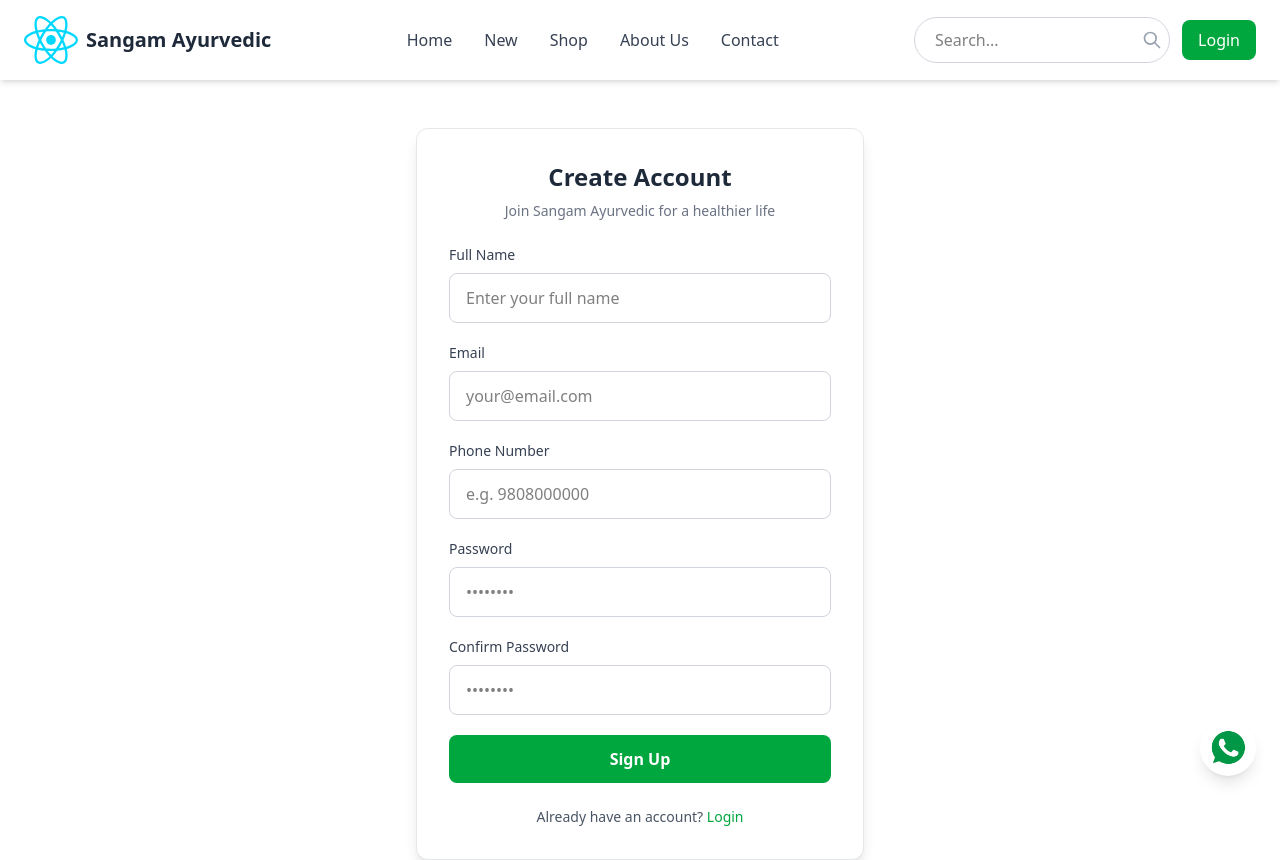
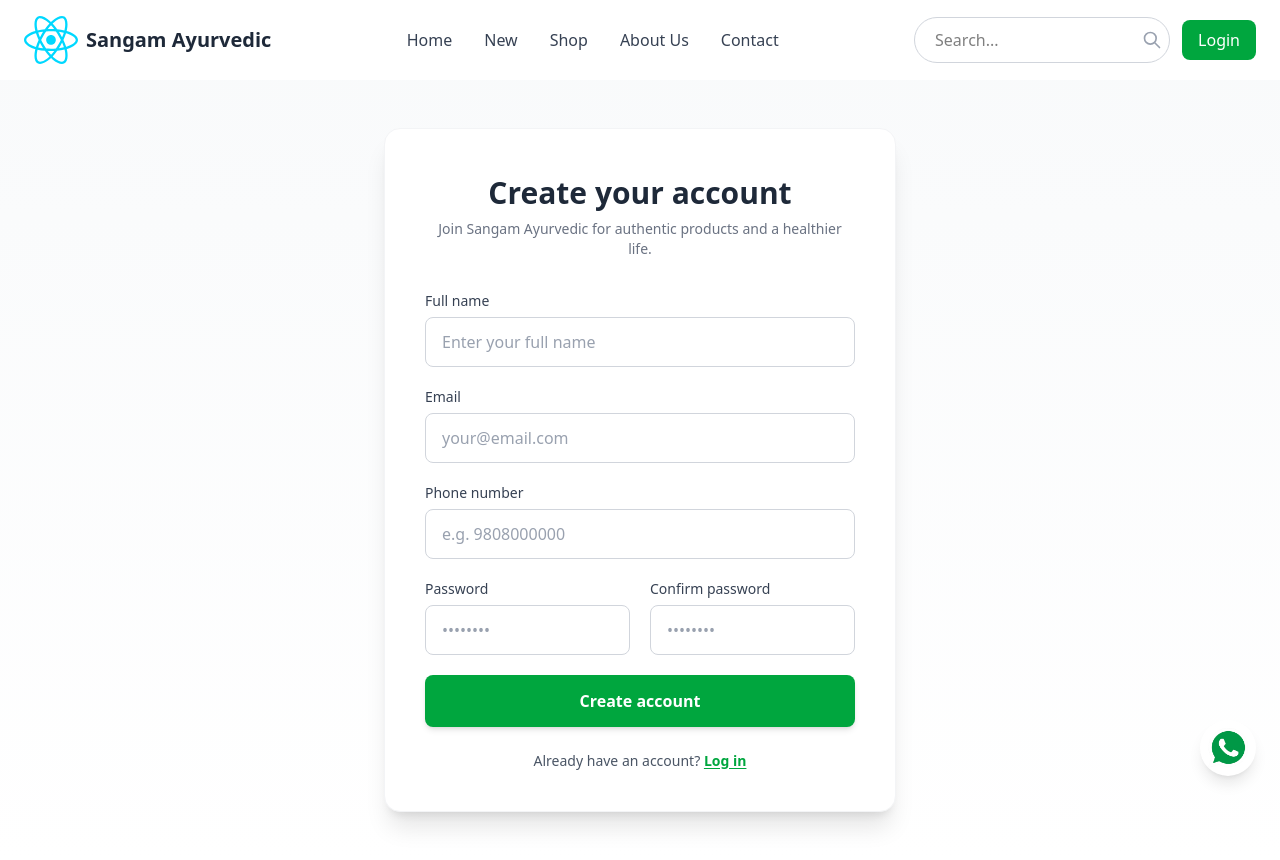
Before and after one commit to Nivesh26/Sangam-Ayurvedic-Shop, a React (Vite) app in the folder Frontend/: page /signup in a window 1280 px wide. Shown: the top 860 px of the page. Built offline with nearby package versions, Linux system fonts and the light colour scheme.

Commit message:
Update Userlogin and UserSignup components for improved navigation and layout consistency, including link correction for signup and enhanced styling for the signup form.

```diff
--- a/Frontend/src/Logins/UserSignup.tsx
+++ b/Frontend/src/Logins/UserSignup.tsx
@@ -38,20 +38,25 @@ const UserSignup = () => {
     <div className="min-h-screen flex flex-col bg-white">
       <Header />
 
-      <main className="flex-1 flex items-center justify-center py-12 px-4">
-        <section className="w-full max-w-md">
-          <div className="bg-white rounded-xl shadow-lg border border-gray-200 p-8">
-            <h1 className="text-2xl font-bold text-gray-800 text-center mb-2">
-              Create Account
+      <main className="flex-1 flex items-center justify-center py-12 px-4 bg-gradient-to-b from-gray-50 to-white">
+        <section className="w-full max-w-lg">
+          <div className="bg-white rounded-2xl shadow-xl border border-gray-100 overflow-hidden">
+            {/* Header strip */}
+            <div className="h-1.5 w-full " />
+            <div className="p-8 md:p-10">
+              <div className="text-center mb-8">
+                <h1 className="text-2xl md:text-3xl font-bold text-gray-800 mb-2">
+                  Create your account
                 </h1>
-            <p className="text-gray-500 text-sm text-center mb-6">
-              Join Sangam Ayurvedic for a healthier life
+                <p className="text-gray-500 text-sm">
+                  Join Sangam Ayurvedic for authentic products and a healthier life.
                 </p>
+              </div>
 
               <form onSubmit={handleSubmit} className="space-y-5">
                 <div>
-                <label htmlFor="fullName" className="block text-sm font-medium text-gray-700 mb-2">
-                  Full Name
+                  <label htmlFor="fullName" className="block text-sm font-medium text-gray-700 mb-1.5">
+                    Full name
                   </label>
                   <input
                     type="text"
@@ -61,11 +66,11 @@ const UserSignup = () => {
                     onChange={handleChange}
                     required
                     placeholder="Enter your full name"
-                  className="w-full px-4 py-3 border border-gray-300 rounded-lg focus:outline-none focus:ring-2 focus:ring-green-500 focus:border-green-500 transition-colors"
+                    className="w-full px-4 py-3 border border-gray-300 rounded-lg focus:outline-none focus:ring-2 focus:ring-green-500 focus:border-green-500 transition-colors placeholder-gray-400"
                   />
                 </div>
                 <div>
-                <label htmlFor="email" className="block text-sm font-medium text-gray-700 mb-2">
+                  <label htmlFor="email" className="block text-sm font-medium text-gray-700 mb-1.5">
                     Email
                   </label>
                   <input
@@ -76,12 +81,12 @@ const UserSignup = () => {
                     onChange={handleChange}
                     required
                     placeholder="your@email.com"
-                  className="w-full px-4 py-3 border border-gray-300 rounded-lg focus:outline-none focus:ring-2 focus:ring-green-500 focus:border-green-500 transition-colors"
+                    className="w-full px-4 py-3 border border-gray-300 rounded-lg focus:outline-none focus:ring-2 focus:ring-green-500 focus:border-green-500 transition-colors placeholder-gray-400"
                   />
                 </div>
                 <div>
-                <label htmlFor="phoneNumber" className="block text-sm font-medium text-gray-700 mb-2">
-                  Phone Number
+                  <label htmlFor="phoneNumber" className="block text-sm font-medium text-gray-700 mb-1.5">
+                    Phone number
                   </label>
                   <input
                     type="tel"
@@ -91,11 +96,12 @@ const UserSignup = () => {
                     onChange={handleChange}
                     required
                     placeholder="e.g. 9808000000"
-                  className="w-full px-4 py-3 border border-gray-300 rounded-lg focus:outline-none focus:ring-2 focus:ring-green-500 focus:border-green-500 transition-colors"
+                    className="w-full px-4 py-3 border border-gray-300 rounded-lg focus:outline-none focus:ring-2 focus:ring-green-500 focus:border-green-500 transition-colors placeholder-gray-400"
                   />
                 </div>
+                <div className="grid grid-cols-1 sm:grid-cols-2 gap-5">
                   <div>
-                <label htmlFor="password" className="block text-sm font-medium text-gray-700 mb-2">
+                    <label htmlFor="password" className="block text-sm font-medium text-gray-700 mb-1.5">
                       Password
                     </label>
                     <input
@@ -106,12 +112,12 @@ const UserSignup = () => {
                       onChange={handleChange}
                       required
                       placeholder="••••••••"
-                  className="w-full px-4 py-3 border border-gray-300 rounded-lg focus:outline-none focus:ring-2 focus:ring-green-500 focus:border-green-500 transition-colors"
+                      className="w-full px-4 py-3 border border-gray-300 rounded-lg focus:outline-none focus:ring-2 focus:ring-green-500 focus:border-green-500 transition-colors placeholder-gray-400"
                     />
                   </div>
                   <div>
-                <label htmlFor="confirmPassword" className="block text-sm font-medium text-gray-700 mb-2">
-                  Confirm Password
+                    <label htmlFor="confirmPassword" className="block text-sm font-medium text-gray-700 mb-1.5">
+                      Confirm password
                     </label>
                     <input
                       type="password"
@@ -121,28 +127,30 @@ const UserSignup = () => {
                       onChange={handleChange}
                       required
                       placeholder="••••••••"
-                  className={`w-full px-4 py-3 border rounded-lg focus:outline-none focus:ring-2 focus:ring-green-500 transition-colors ${
-                    !passwordMatch ? 'border-red-500 focus:ring-red-500 focus:border-red-500' : 'border-gray-300 focus:border-green-500'
+                      className={`w-full px-4 py-3 border rounded-lg focus:outline-none focus:ring-2 transition-colors placeholder-gray-400 ${
+                        !passwordMatch ? 'border-red-500 focus:ring-red-500 focus:border-red-500' : 'border-gray-300 focus:ring-green-500 focus:border-green-500'
                       }`}
                     />
                     {!passwordMatch && (
                       <p className="mt-1 text-sm text-red-600">Passwords do not match</p>
                     )}
                   </div>
+                </div>
                 <button
                   type="submit"
-                className="w-full bg-green-600 text-white py-3 rounded-lg font-semibold hover:bg-green-700 transition-colors duration-300"
+                  className="w-full bg-green-600 text-white py-3.5 rounded-lg font-semibold hover:bg-green-700 transition-all duration-300 shadow-md hover:shadow-lg"
                 >
-                Sign Up
+                  Create account
                 </button>
               </form>
 
               <p className="mt-6 text-center text-sm text-gray-600">
                 Already have an account?{' '}
-              <Link to="/login" className="text-green-600 hover:text-green-700 font-medium">
-                Login
+                <Link to="/login" className="text-green-600 hover:text-green-700 font-semibold underline underline-offset-2">
+                  Log in
                 </Link>
               </p>
+            </div>
           </div>
         </section>
       </main>
--- a/Frontend/src/Logins/Userlogin.tsx
+++ b/Frontend/src/Logins/Userlogin.tsx
@@ -107,8 +107,8 @@ const Userlogin = () => {
 
             <p className="mt-6 text-center text-sm text-gray-600">
               Don&apos;t have an account?{' '}
-              <Link to="/" className="text-green-600 hover:text-green-700 font-medium">
-                Signup
+              <Link to="/signup" className="text-green-600 hover:text-green-700 font-medium">
+                Sign up
               </Link>
             </p>
           </div>
```
Lines whose indentation alone changed are shown as unchanged.
